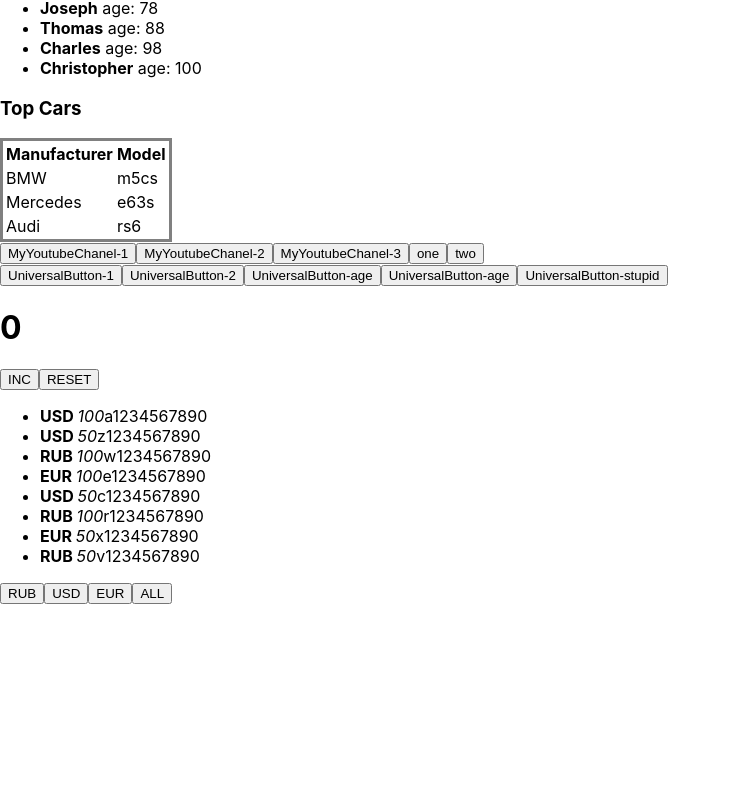
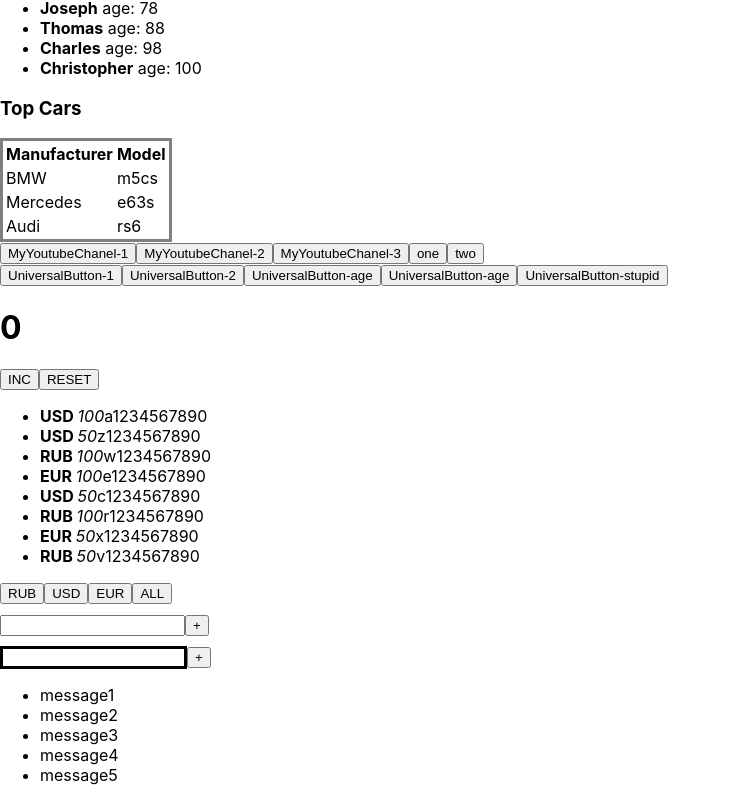
Before and after one commit to gurskygursky/Additional-Classes, a React (Create React App) app: page / in a window 1280 px wide. Shown: the part 218-1019 px from the top of the page, without its empty margins (0-731 px from the left). Before the commit the page ends 822 px from the top, so only its background shows below. Built offline with nearby package versions, Linux system fonts and the light colour scheme.

Commit message:
input lesson

```diff
--- a/src/App.tsx
+++ b/src/App.tsx
@@ -9,6 +9,7 @@ import {ButtonSubscriber} from './button/ButtonSubscriber';
 import {UniversalButton} from './components/UniversalButton';
 import {HookUseState} from './hoosUseState/HookUseState';
 import {Banknotes} from './banknotes/Banknotes';
+import {Messages} from './messages/Messages';
 
 export type StudentType = {
     id: number;
@@ -65,6 +66,7 @@ function App() {
             <UniversalButton title={'UniversalButton-stupid'} callbackHandler={onClickStupidButtonHandler}/>
             <HookUseState/>
             <Banknotes/>
+            <Messages/>
         </>
     );
 }
--- /dev/null
+++ b/src/messages/Button.tsx
@@ -0,0 +1,19 @@
+import React from 'react';
+
+type ButtonPropsType = {
+    handleInputValue: string;
+    sendMessage: (inputValue: string) => void;
+    setHandleInputValue: (inputValue: string) => void;
+}
+
+export const Button = (props: ButtonPropsType) => {
+
+    const onClickSendMessageHandler = () => {
+        props.sendMessage(props.handleInputValue);
+        props.setHandleInputValue('');
+    }
+
+    return (
+        <button onClick={onClickSendMessageHandler}>+</button>
+    );
+}
--- /dev/null
+++ b/src/messages/Input.tsx
@@ -0,0 +1,19 @@
+import React, {ChangeEvent} from 'react';
+
+type InputPropsType = {
+    handleInputValue: string;
+    setHandleInputValue: (inputValue: string) => void
+}
+export const Input = (props: InputPropsType) => {
+
+    const onChangeInputHandler = (event: ChangeEvent<HTMLInputElement>) => {
+        props.setHandleInputValue(event.currentTarget.value);
+    }
+
+    return (
+        <input style={{border: 'solid', marginTop: '10px'}} type={'text'}
+               value={props.handleInputValue}
+               onChange={onChangeInputHandler}
+        />
+    );
+}
--- /dev/null
+++ b/src/messages/InputButton.tsx
@@ -0,0 +1,31 @@
+import React, {ChangeEvent, useState} from 'react';
+
+type InputButtonType = {
+    sendMessage: (inputValue: string) => void;
+}
+
+export const InputButton = (props: InputButtonType) => {
+
+    const [handleInputValue, setHandleInputValue] = useState<string>('');
+
+
+    const onChangeInputHandler = (event: ChangeEvent<HTMLInputElement>) => {
+        setHandleInputValue(event.currentTarget.value);
+    }
+
+    const onClickSendMessageHandler = () => {
+        props.sendMessage(handleInputValue);
+        setHandleInputValue('');
+    }
+
+
+    return (
+        <div style={{marginTop: '10px'}}>
+            <input type={'text'}
+                   value={handleInputValue}
+                   onChange={onChangeInputHandler}
+            />
+            <button onClick={onClickSendMessageHandler}>+</button>
+        </div>
+    );
+}
--- /dev/null
+++ b/src/messages/Messages.tsx
@@ -0,0 +1,44 @@
+import React, {useState} from 'react';
+import {InputButton} from './InputButton';
+import {Input} from './Input';
+import {Button} from './Button';
+
+type MessageType = {
+    message: string;
+}
+export const Messages = () => {
+
+    const [messages, setMessages] = useState<Array<MessageType>>([
+            {message: 'message1'},
+            {message: 'message2'},
+            {message: 'message3'},
+            {message: 'message4'},
+            {message: 'message5'},
+        ],
+    );
+
+    const [handleInputValue, setHandleInputValue] = useState<string>('');
+
+
+    const sendMessage = (message: string) => {
+        setMessages([{message}, ...messages]);
+    }
+
+    return (
+        <div>
+            <InputButton sendMessage={sendMessage}/>
+            <Input handleInputValue={handleInputValue}
+                   setHandleInputValue={setHandleInputValue}
+            />
+            <Button sendMessage={sendMessage}
+                    handleInputValue={handleInputValue}
+                    setHandleInputValue={setHandleInputValue}
+            />
+            <ul>
+                {messages.map((message: MessageType, index) => <li key={index}>
+                    {message.message}
+                </li>)}
+            </ul>
+        </div>
+    );
+};
```
